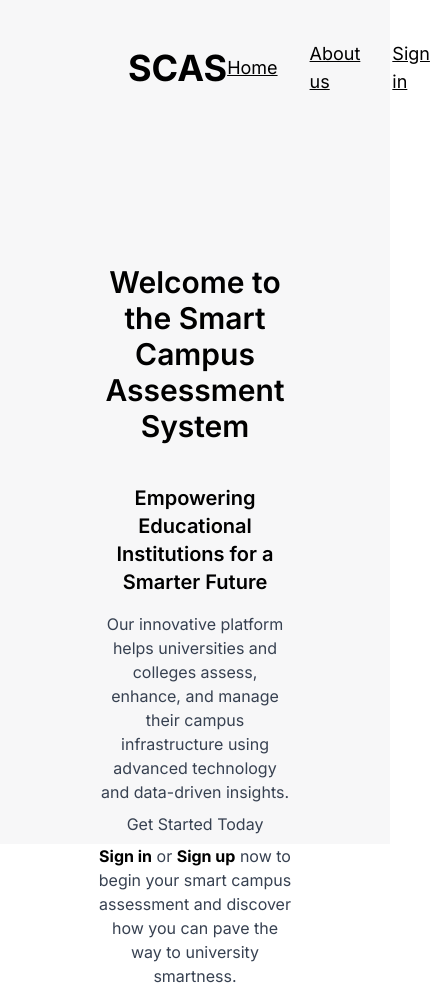
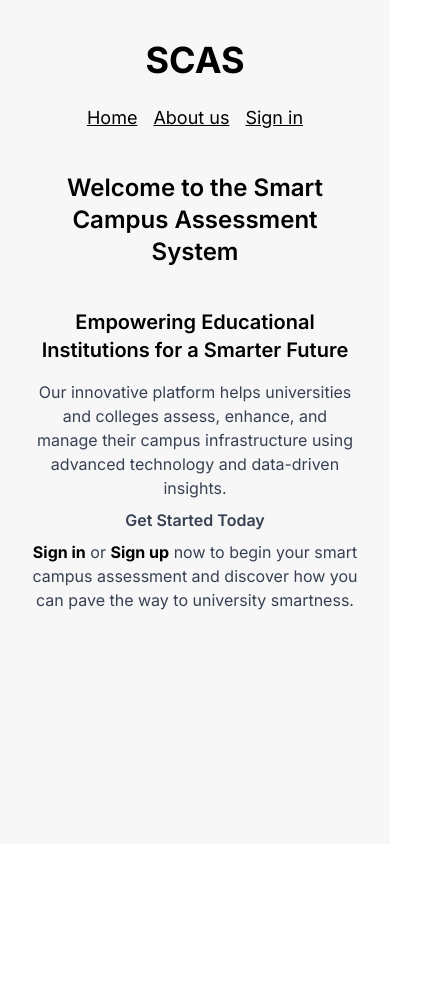
Before and after one commit to MamaEllie/Assessment-system, a Next.js app: page / in a window 390 px wide. Shown: the whole page, 430 px wide, since content can reach past the window. After the commit the page ends 844 px from the top, so only its background shows below. Built offline with nearby package versions, Linux system fonts and the light colour scheme.

Commit message:
made the pages responsive

```diff
--- a/src/pages/index.tsx
+++ b/src/pages/index.tsx
@@ -10,10 +10,10 @@ export default function Home() {
     'User-Friendly Interface: Enjoy a seamless and intuitive user experience.',
   ];
   return (
-    <main className=' h-screen bg-graybg w-full'>
-      <nav className='flex flex-row items-center justify-between px-32 py-10'>
+    <main className=' min-h-screen md:h-screen bg-graybg w-full px-8 md:px-0 pb-20'>
+      <nav className='flex flex-col md:flex-row items-center md:justify-between gap-y-6 md:gap-y-0 px-10 md:px-32 py-10'>
         <h1 className=' text-4xl font-bold'>SCAS</h1>
-        <div className='flex flex-row items-center gap-x-8 text-lg'>
+        <div className='flex flex-row items-center  gap-x-4 md:gap-x-8 text-lg'>
           <h3
             className=' underline cursor-pointer'
             onClick={() => setPage('home')}
@@ -31,10 +31,10 @@ export default function Home() {
           </Link>
         </div>
       </nav>
-      <div className='flex flex-col justify-between items-center w-full mt-32'>
+      <div className='flex flex-col justify-between items-center w-full md:mt-20'>
         {page === 'home' && (
-          <div className=' w-1/2 text-center'>
-            <h1 className=' text-3xl font-semibold text-black'>
+          <div className=' w-full md:w-2/3 text-center'>
+            <h1 className=' text-2xl md:text-3xl font-semibold text-black'>
               Welcome to the Smart Campus Assessment System
             </h1>
             <h3 className=' text-xl text-black mt-10 font-semibold'>
@@ -45,7 +45,7 @@ export default function Home() {
               enhance, and manage their campus infrastructure using advanced
               technology and data-driven insights.
             </p>
-            <p className=' text-base text-gray-700 mt-2'>Get Started Today</p>
+            <p className=' text-base text-gray-700 mt-2 font-semibold'>Get Started Today</p>
             <p className=' text-base text-gray-700 mt-2'>
               <Link href='/signin' legacyBehavior passHref>
                 <a className=' text-black font-bold hover:underline cursor-pointer'>
@@ -64,7 +64,7 @@ export default function Home() {
           </div>
         )}
         {page === 'aboutUs' && (
-          <div className=' w-1/2'>
+          <div className=' w-full  md:w-2/3'>
             <h1 className='text-2xl font-semibold text-black text-center'>
               About us
             </h1>
```
